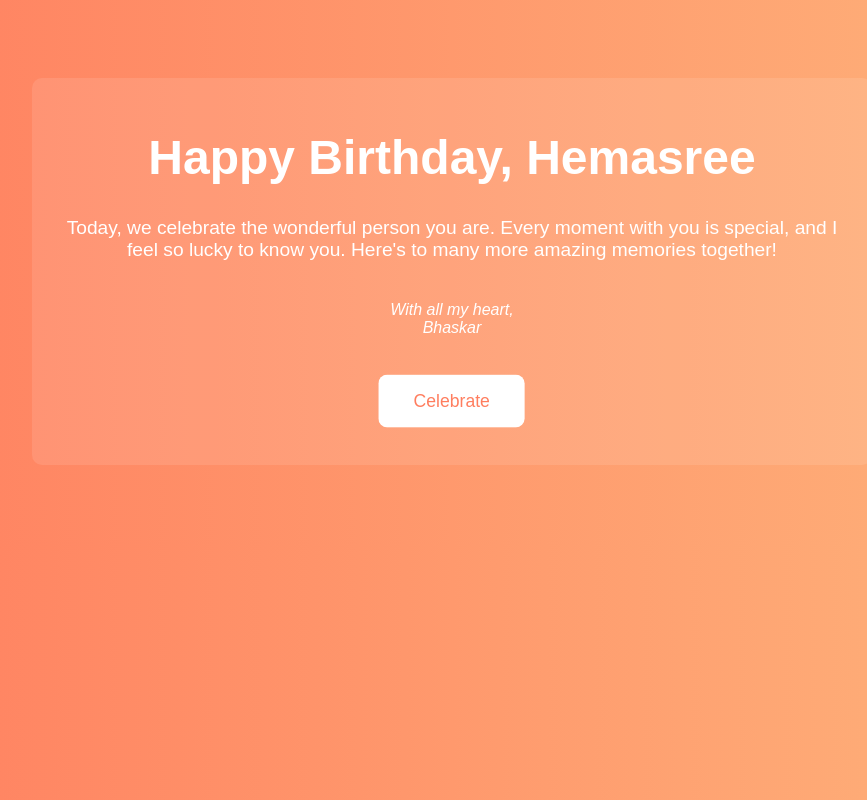
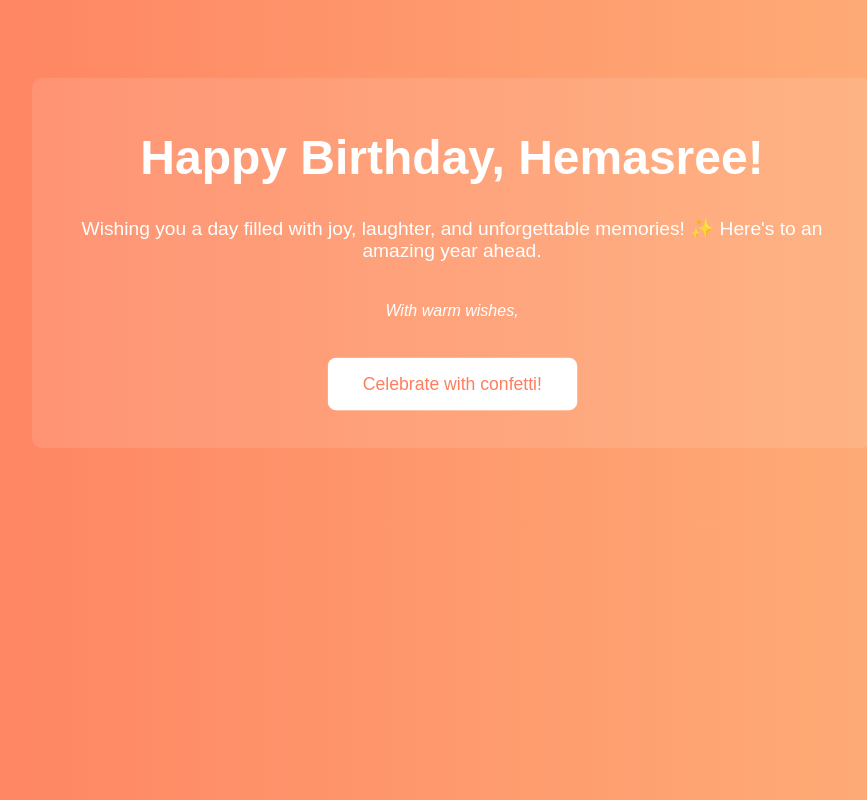
Before and after one commit to Bhaskar2603/Wishes, a plain HTML site: page index.html in a window 1280 px wide. Shown: the whole page, without its empty margins (188-1055 px from the left). Drawn offline with nearby package versions, Linux system fonts and the light colour scheme.

Commit message:
Update index.html

```diff
--- a/index.html
+++ b/index.html
@@ -1,4 +1,4 @@
-<!DOCTYPE html>
+<!-- <!DOCTYPE html>
 <html lang="en">
 <head>
     <meta charset="UTF-8">
@@ -17,3 +17,23 @@
     <script src="script.js"></script>
 </body>
 </html>
+ -->
+ <!DOCTYPE html>
+<html lang="en">
+<head>
+    <meta charset="UTF-8">
+    <meta name="viewport" content="width=device-width, initial-scale=1.0">
+    <title>Happy Birthday!</title>
+    <link rel="stylesheet" href="styles.css">
+</head>
+<body>
+    <div class="container">
+        <h1>Happy Birthday, <span class="specialPersonName">Hemasree</span>!</h1>
+        <p class="message">Wishing you a day filled with joy, laughter, and unforgettable memories! ✨ Here's to an amazing year ahead.  </p>
+        <p class="from">With warm wishes,</p>
+        <button id="celebrateButton">Celebrate with confetti!</button>
+    </div>
+    <script src="https://cdn.jsdelivr.net/npm/canvas-confetti@1.5.0/dist/confetti.browser.min.js"></script>
+    <script src="script.js"></script>
+</body>
+</html>
```
